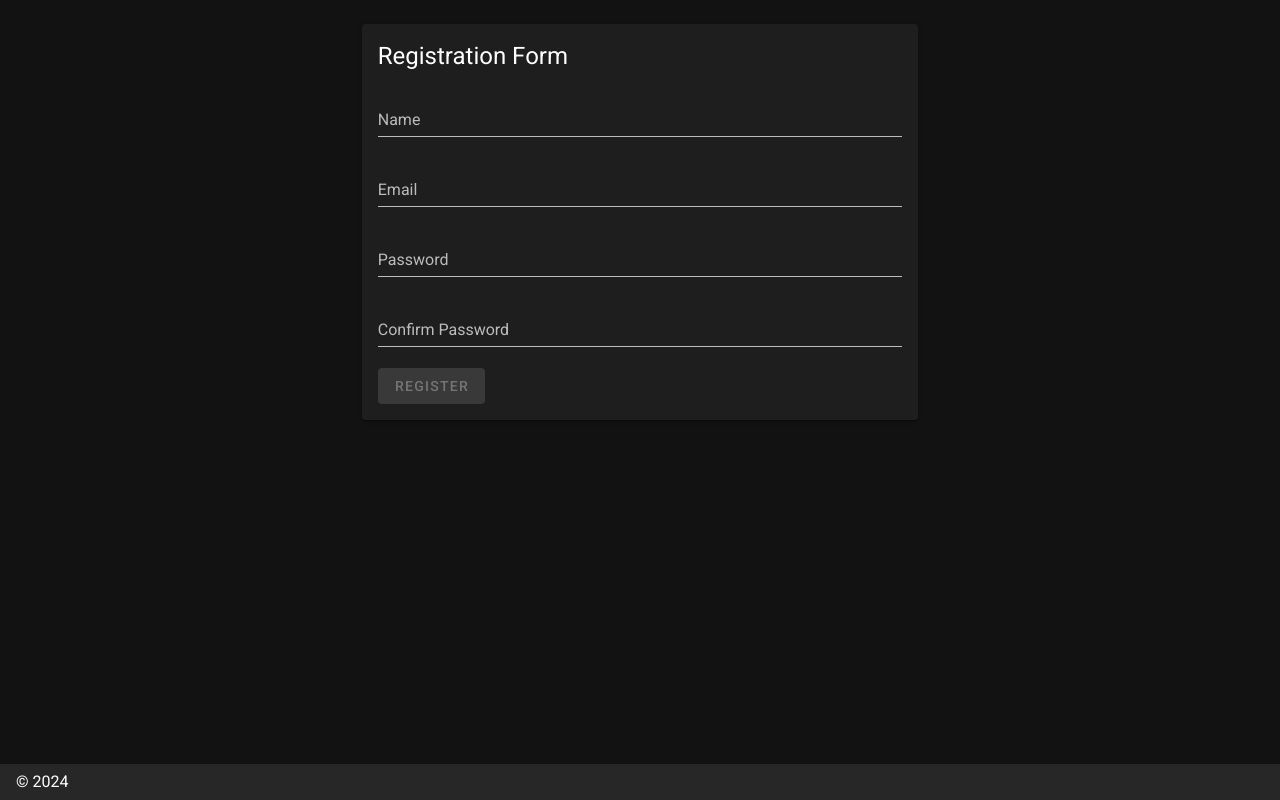
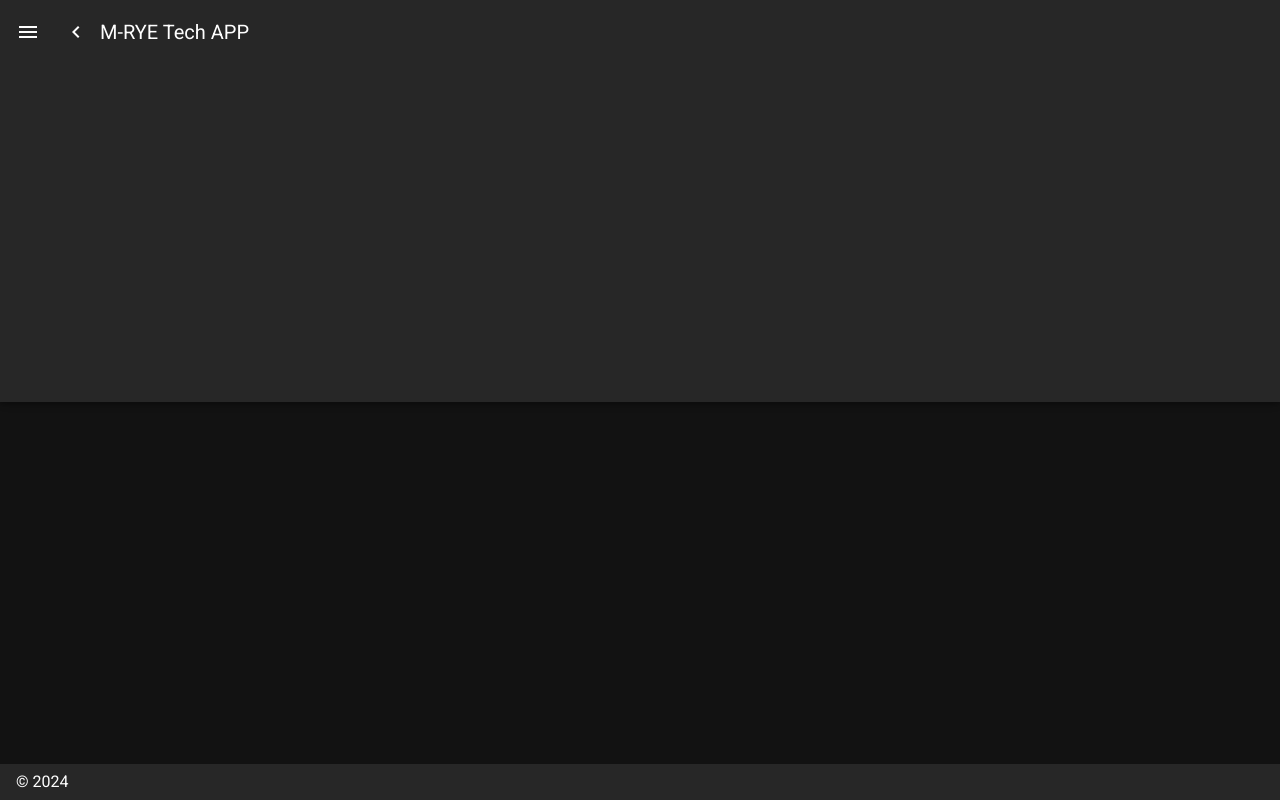
Before and after one commit to field006/test-blueprint, a Nuxt app: page /registration in a window 1280 px wide. Built offline with nearby package versions, Linux system fonts and the light colour scheme.

Commit message:
Revert "update revision"

```diff
--- a/layouts/default.vue
+++ b/layouts/default.vue
@@ -38,11 +38,12 @@
       </v-list>
     </v-navigation-drawer>
 
-    <v-app-bar :fixed="fixed" style="height: 1px;" >
+    <v-app-bar :clipped-left="clipped">
       <v-app-bar-nav-icon @click.stop="drawer = !drawer" />
       <v-btn icon @click.stop="miniVariant = !miniVariant">
         <v-icon>mdi-{{ `chevron-${miniVariant ? 'right' : 'left'}` }}</v-icon>
       </v-btn>
+
       <v-toolbar-title>{{ title }}</v-toolbar-title>
       <v-spacer />
     </v-app-bar>
@@ -53,6 +54,7 @@
         <Nuxt />
       </v-container>
     </v-main>
+
     <v-footer :fixed="fixed">
       <span>&copy; {{ new Date().getFullYear() }}</span>
     </v-footer>
--- a/package.json
+++ b/package.json
@@ -16,7 +16,6 @@
     "dotenv": "^16.4.5",
     "nuxt": "^2.15.8",
     "sweetalert2": "^11.10.8",
-    "vee-validate": "^3.4.15",
     "vue": "^2.6.14",
     "vue-server-renderer": "^2.6.14",
     "vue-template-compiler": "^2.6.14",
--- a/pages/login.vue
+++ b/pages/login.vue
@@ -15,7 +15,7 @@
             </v-card-text>
             <v-card-actions>
               <v-spacer></v-spacer>
-              <v-btn to="/registration" color="primary">Registration</v-btn>
+              <v-btn to="/" color="primary">Return</v-btn>
               <v-btn @click="login" color="primary">Login</v-btn>
             </v-card-actions>
           </v-card>
--- a/pages/products.vue
+++ b/pages/products.vue
@@ -1,7 +1,7 @@
 <template>
   <div>
     <!-- Move the button above the table -->
-    <h1 class="mt-16" style="height: 1px;">Products List</h1>
+    <h1>Products List</h1>
     <div class="action-buttons">
       <v-btn color="primary" dark @click="createProduct">Create Product</v-btn>
     </div>
@@ -194,9 +194,4 @@ export default {
   display: flex;
   justify-content: space-between;
 }
-
-  .mt-16 {
-    padding: 20px; /* Adjust the padding value as needed */
-  }
-
 </style>
--- a/pages/registration.vue
+++ /dev/null
@@ -1,149 +0,0 @@
-<template>
-  <v-container>
-    <v-row justify="center">
-      <v-col cols="12" sm="8" md="6">
-        <v-card>
-          <v-card-title class="headline">Registration Form</v-card-title>
-          <v-card-text>
-            <v-form ref="form" @submit.prevent="registerUser">
-              <!-- Name Field with Validation -->
-              <ValidationProvider rules="required" v-slot="{ errors }">
-                <v-text-field
-                  v-model="name"
-                  label="Name"
-                  :error-messages="errors"
-                  required
-                ></v-text-field>
-              </ValidationProvider>
-
-              <!-- Email Field with Validation -->
-              <ValidationProvider rules="required|email" v-slot="{ errors }">
-                <v-text-field
-                  v-model="email"
-                  label="Email"
-                  :error-messages="errors"
-                  required
-                ></v-text-field>
-              </ValidationProvider>
-
-              <!-- Password Field with Validation -->
-              <ValidationProvider rules="required|min:6" v-slot="{ errors }">
-                <v-text-field
-                  v-model="password"
-                  label="Password"
-                  :error-messages="errors"
-                  required
-                  type="password"
-                ></v-text-field>
-              </ValidationProvider>
-
-              <!-- Confirm Password Field with Validation -->
-              <ValidationProvider rules="required|min:6" v-slot="{ errors }">
-                <v-text-field
-                  v-model="confirmPassword"
-                  label="Confirm Password"
-                  :error-messages="errors"
-                  required
-                  type="password"
-                ></v-text-field>
-              </ValidationProvider>
-
-              <!-- Submit Button -->
-              <v-btn
-                type="submit"
-                color="primary"
-                :disabled="!validForm"
-              >
-                Register
-              </v-btn>
-            </v-form>
-          </v-card-text>
-        </v-card>
-      </v-col>
-    </v-row>
-  </v-container>
-</template>
-
-<script>
-import axios from 'axios'; // Import Axios
-
-import { ValidationProvider, extend } from 'vee-validate';
-import { required, email, min } from 'vee-validate/dist/rules'; // Importing the email and min rules
-
-extend('required', {
-  ...required,
-  message: 'This field is required'
-});
-
-extend('email', {
-  ...email,
-  message: 'Invalid email format'
-});
-
-extend('min', {
-  ...min,
-  message: 'Password must be at least 6 characters'
-});
-
-export default {
-  layout: 'noheader',
-  components: {
-    ValidationProvider
-  },
-  data() {
-    const confirmPasswordRules = () => {
-      return {
-        required: true,
-        validate: value => value === this.password || 'Passwords must match'
-      };
-    };
-
-    return {
-      name: '',
-      email: '',
-      password: '',
-      confirmPassword: '',
-      nameRules: [
-        v => !!v || 'Name is required',
-      ],
-      emailRules: [
-        v => !!v || 'E-mail is required',
-        v => /.+@.+/.test(v) || 'E-mail must be valid',
-      ],
-      passwordRules: [
-        v => !!v || 'Password is required',
-        v => v.length >= 6 || 'Password must be at least 6 characters',
-      ],
-      value: '8', // Added for ValidationProvider data
-      confirmPasswordRules
-    };
-  },
-  computed: {
-    validForm() {
-    const isFormValid = this.$refs.form && this.$refs.form.validate();
-    const passwordsMatch = this.password === this.confirmPassword;
-    return isFormValid && passwordsMatch;
-    },
-  },
-  methods: {
-    registerUser() {
-      const userData = {
-        name: this.name,
-        email: this.email,
-        password: this.password,
-      };
-
-      // Make API request to register user
-      axios.post('/api/register', userData)
-        .then(response => {
-          // Handle successful registration
-          console.log('User registered successfully:', response.data);
-        })
-        .catch(error => {
-          // Handle registration error
-          console.error('Registration failed:', error.response.data);
-        });
-    }
-  },
-};
-</script>
```
Also changed, not shown: 1 other file (tests, documents, lock files or other folders). Lines whose indentation alone changed are shown as unchanged.
